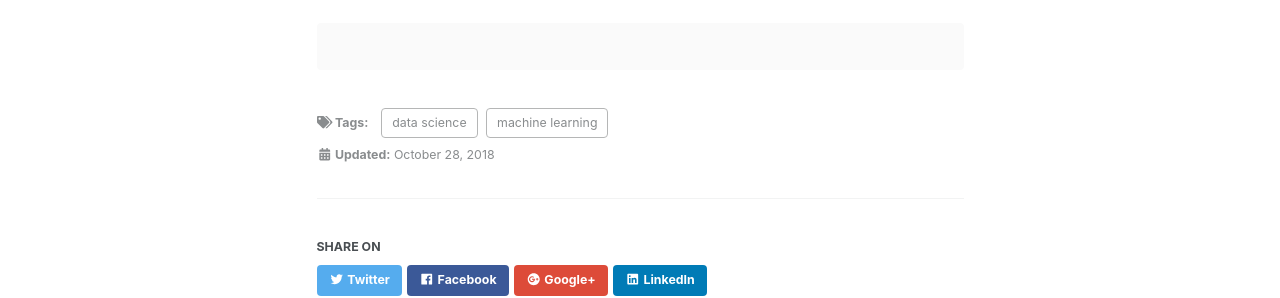
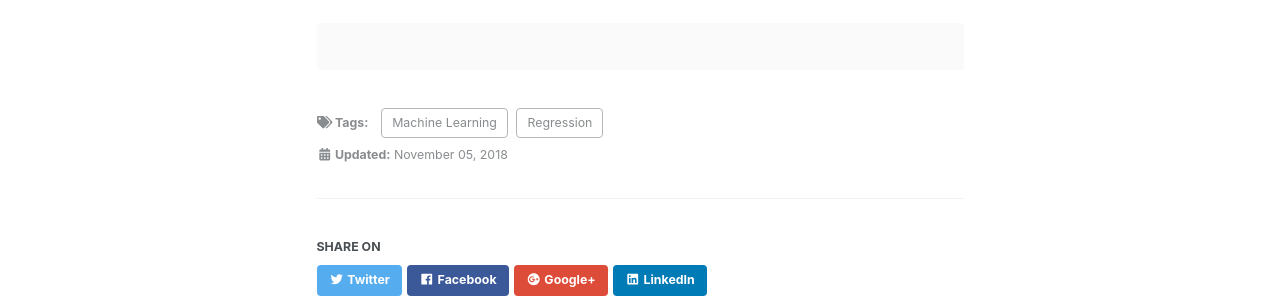
Before and after one commit to baguettexci/baguettexci.gituhb.io, a Jekyll site: the page built from _posts/2018-11-05-NYC-Taxi.md, in a window 1280 px wide and 900 px high, scrolled down 13729 px. Shown: the part 145-443 px from the top of the window. Built offline with Jekyll 4.4.1, drawn with Linux system fonts in a browser that asks for light colours; nearby versions of some CDN libraries; formulas are drawn with MathJax 3.

Commit message:
Update and rename 2018-10-28-NYC-Taxi.md to 2018-11-05-NYC-Taxi.md

```diff
--- a/_posts/2018-10-28-NYC-Taxi.md
+++ b/_posts/2018-11-05-NYC-Taxi.md
@@ -1,12 +1,12 @@
 ---
 title: Predicting Fare on NYC Taxi
-date: 2018-10-28
+date: 2018-11-05
 tags:
-  - machine learning
-  - data science
+  - Machine Learning
+  - Regression
 header:
   image: ""
-excerpt: "Machine Learning, Data Science"
+excerpt: "Machine Learning, Regression"
 mathjax: "true"
 ---
 
```
